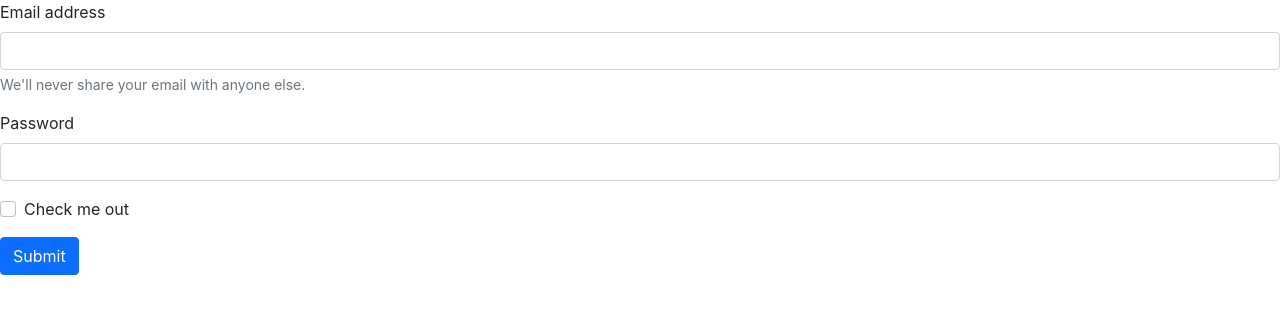
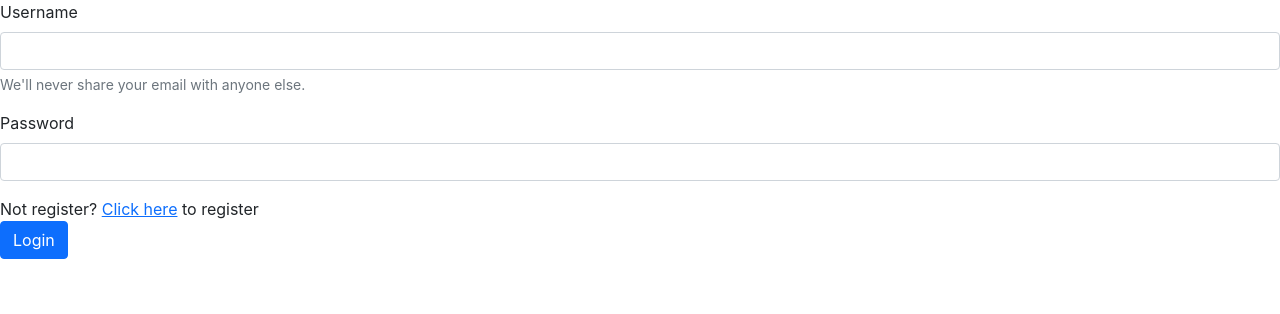
Before and after one commit to guybenr/WhatsAppWeb, a React (Create React App) app: page / in a window 1280 px wide. Shown: the top 314 px of the page. Built offline with nearby package versions, Linux system fonts and the light colour scheme.

Commit message:
login
login

```diff
--- a/src/openScreen/OpenScreen.js
+++ b/src/openScreen/OpenScreen.js
@@ -2,7 +2,7 @@ function OpenScreen() {
     return (
         <form>
             <div class="mb-3">
-                <label for="exampleInputEmail1" class="form-label">Email address</label>
+                <label for="exampleInputEmail1" class="form-label">Username</label>
                 <input type="email" class="form-control" id="exampleInputEmail1" aria-describedby="emailHelp"></input>
                     <div id="emailHelp" class="form-text">We'll never share your email with anyone else.</div>
             </div>
@@ -10,11 +10,12 @@ function OpenScreen() {
                 <label for="exampleInputPassword1" class="form-label">Password</label>
                 <input type="password" class="form-control" id="exampleInputPassword1"></input>
             </div>
-            <div class="mb-3 form-check">
-                <input type="checkbox" class="form-check-input" id="exampleCheck1"></input>
-                    <label class="form-check-label" for="exampleCheck1">Check me out</label>
+            <div>
+            <label>Not register?&nbsp;</label>
+            <a href="url">Click here</a>
+            <label>&nbsp;to register</label>
             </div>
-            <button type="submit" class="btn btn-primary">Submit</button>
+            <button type="submit" class="btn btn-primary">Login</button>
         </form>
     );
 }
```
